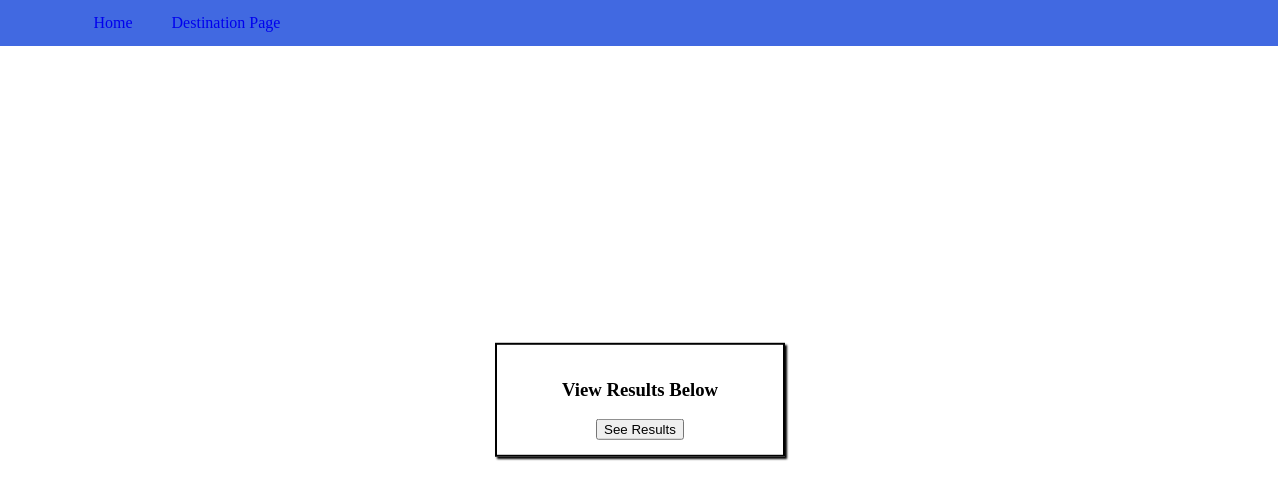
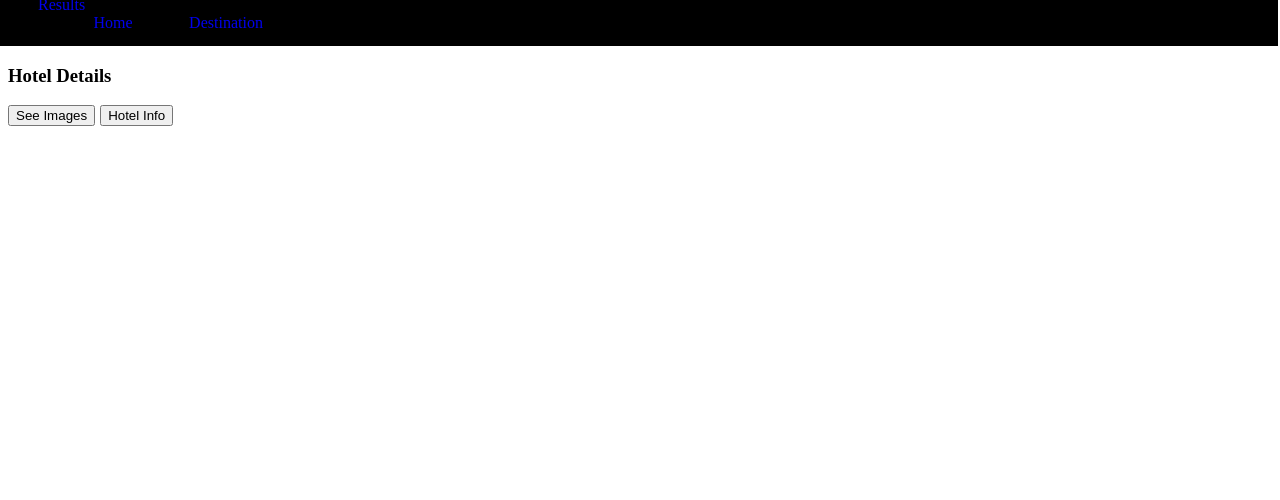
Before and after one commit to glenvasa/Travel-Companion, a website: page details.html in a window 1280 px wide. Drawn offline with nearby package versions, Linux system fonts and the light colour scheme.

Commit message:
Created 2 buttons: 1 for Images, 1 for Hotel Info
Created empty divs to append dynamically fetched pricing, amenities, and image data

```diff
--- a/details.html
+++ b/details.html
@@ -8,40 +8,54 @@
     <title>Destination Details</title>
   </head>
   <body>
-    <div class="destination_container">
-        <nav style="background-color: royalblue" class="nav">
+    <div class="destination_container" id="destination_container">
+      <nav style="background-color: black" class="nav">
         <ul class="nav_list">
           <li class="nav_link_home">
             <a href="index.html">Home</a>
           </li>
           <li class="nav_link_destination">
-                <a href="destination.html">Destination Page</a>
+            <a href="destination.html">Destination</a>
+          </li>
+          <li class="nav_link_results">
+            <a href="results.html">Results</a>
           </li>
         </ul>
       </nav>
-        <!-- <h1 class="destination_header">Details Page</h1> -->
+   <div class="details_container" id="details_container">
+    <div class="loader" id="loader"></div>
+      <div class="details_box" id="details_box">
 
-          <div class="results_container" id="results_container">
-              <div class="result_cards" id="result_cards"></div>
-          <form class="destination_form" id="destination_form">
-            <h3 class="destination_form_header" id="destFormHeader">
-              View Results Below
+          <h3 class="details_header" id="detailsHeader">
+            Hotel Details
           </h3>
-            <button onclick=displayResults(event) class="results_button" id='results_button'>See Results</button>
-            <!-- <label for="city" class="destination_form_label">City</label>
-            <input type="text" id="city" class="destination_form_input" /> -->
-            <!-- <label for="lastname" class="destination_form_label">Lastname</label>
-            <input type="text" id="lastname" class="destination_form_input" />
-            <label for="email" class="destination_form_label">Email</label>
-            <input type="email" id="email" class="destination_form_input" /> -->
-            <!-- <input type="button" class="destination_form_submit" onclick="cityData()" value="Submit"/> -->
-          </form>
-
-
+          <div class="button_container" id="button_container" style="display:flex">
+          <button
+            type="button"
+            onclick="displayHotelImages()"
+            class="details_button"
+            id="details_button"
+          >
+            See Images
+          </button>
+          <button
+            type="button"
+            onclick="displayHotelDetails()"
+            class="details_button"
+            id="details_button"
+            style="margin-left: 5px"
+          >
+            Hotel Info
+          </button>
+          </div>
     </div>
 
+    <div class="pricing" id="pricing"></div>
+    <div class="show_details" id="show_details">
+      <div class="amenitiesSection" id="amenitiesSection"></div>
     </div>
-
+   </div>
+   <div class="images_container" id="images_container"></div>
     <script src="./node_modules/axios/dist/axios.min.js"></script>
     <script src="script.js"></script>
   </body>
```
Lines whose indentation alone changed are shown as unchanged.
